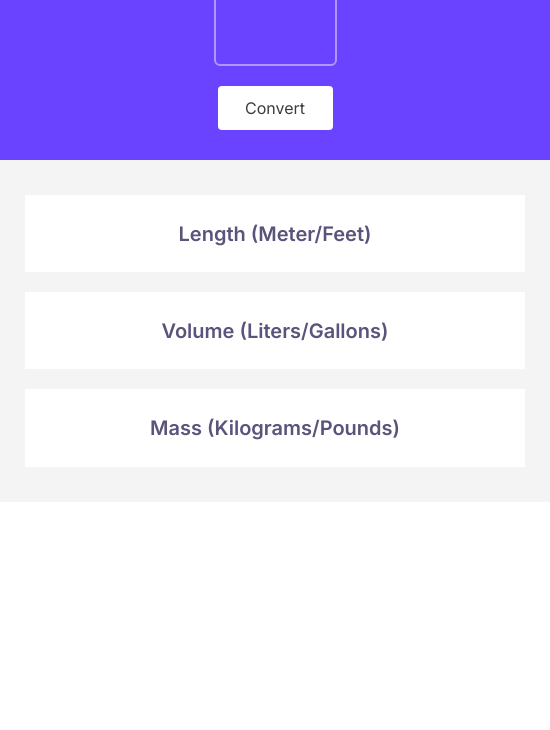
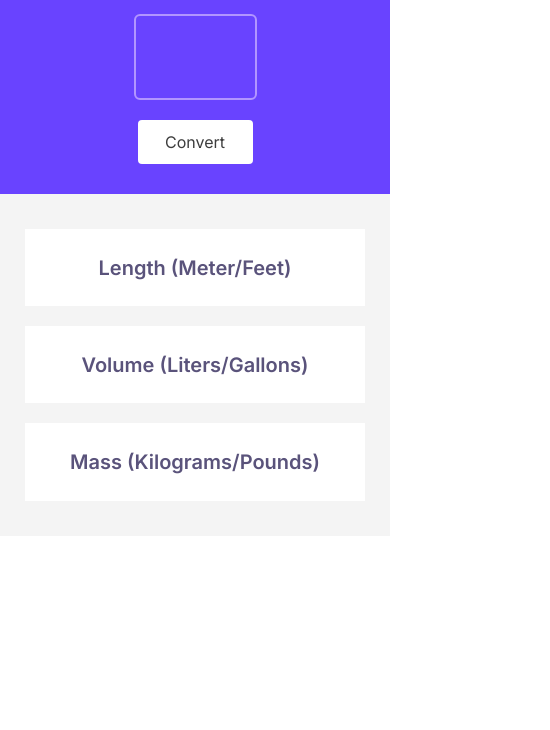
Before and after one commit to maryurpast/unit-conversion, a plain HTML site: page index.html in a window 390 px wide. Shown: the part 114-844 px from the top of the page, 550 px wide, since content can reach past the window. Drawn offline with Linux system fonts and the light colour scheme.

Commit message:
set width to 100vw for mobile devices

```diff
--- a/style.css
+++ b/style.css
@@ -81,3 +81,9 @@ body {
   padding: 10px;
   margin-bottom: 20px;
 }
+
+@media (max-width: 576px) {
+  .container {
+    width: 100vw;
+  }
+}
```
